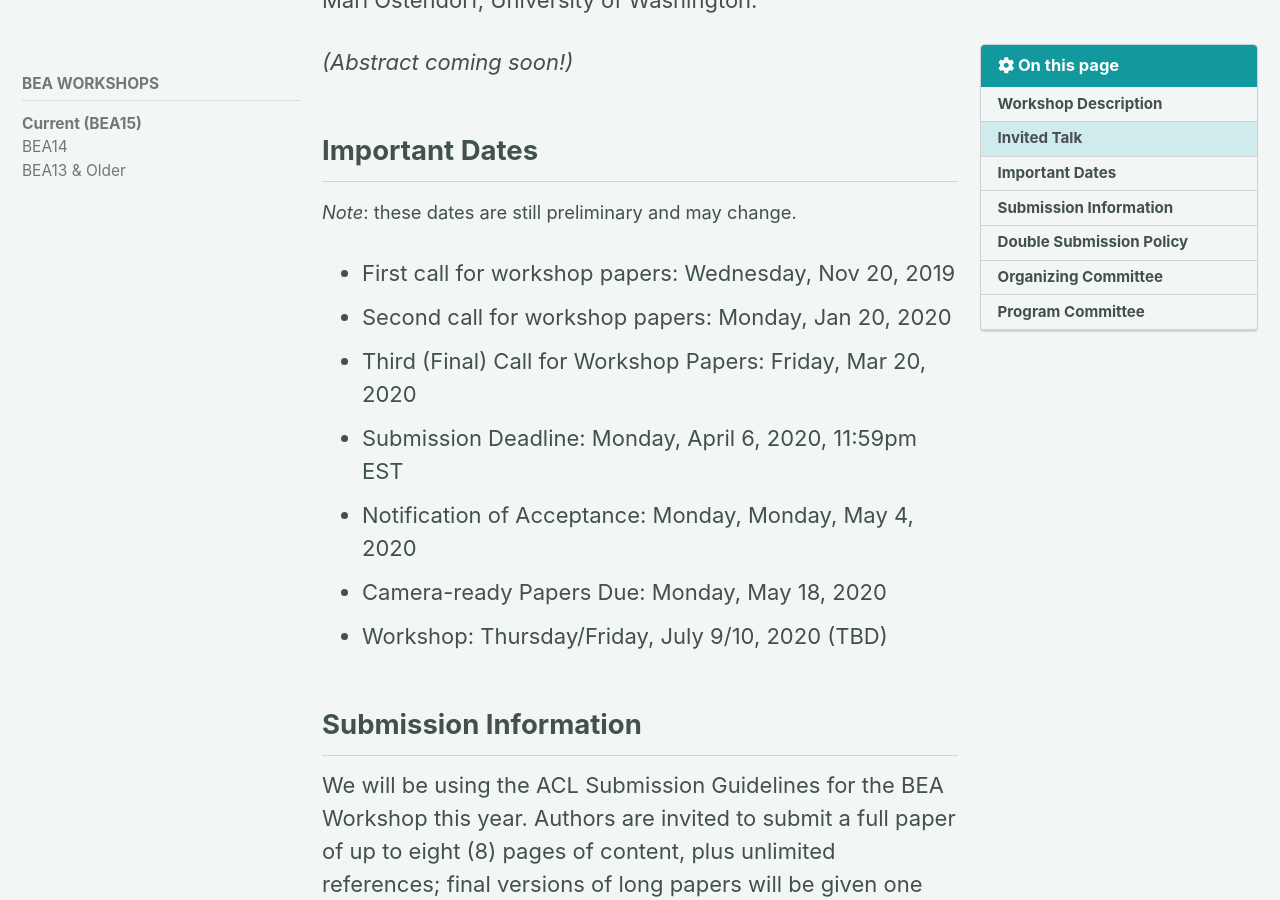
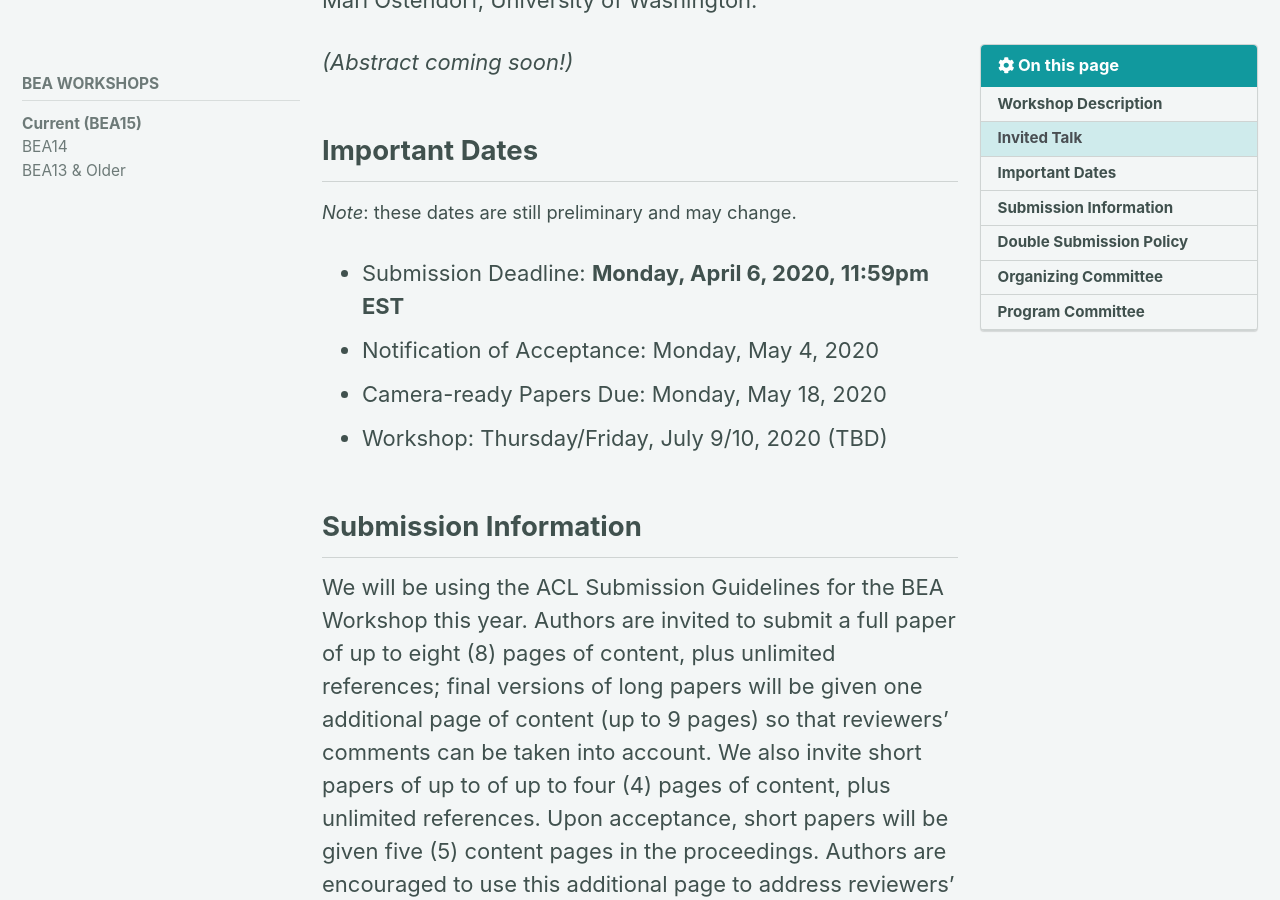
Before and after one commit to sigedu-org/website, a Jekyll site: the page built from _pages/bea/current.md, in a window 1280 px wide and 900 px high, scrolled down 5130 px. Built offline with Jekyll 4.4.1, drawn with Linux system fonts in a browser that asks for light colours; cached includes are drawn as plain includes; nearby versions of some CDN libraries; some of the changed text lies outside the part shown.

Commit message:
Edits to the BEA webpage

```diff
--- a/_pages/bea/current.md
+++ b/_pages/bea/current.md
@@ -89,11 +89,8 @@ Mari Ostendorf, University of Washington.
 
 <span style="font-size: smaller;"><em>Note</em>: these dates are still preliminary and may change.</span>
 
-- First call for workshop papers: Wednesday, Nov 20, 2019
-- Second call for workshop papers: Monday, Jan 20, 2020
-- Third (Final) Call for Workshop Papers: Friday, Mar 20, 2020
-- Submission Deadline: Monday, April 6, 2020, 11:59pm EST
-- Notification of Acceptance: Monday, Monday, May 4, 2020
+- Submission Deadline: **Monday, April 6, 2020, 11:59pm EST**
+- Notification of Acceptance: Monday, May 4, 2020
 - Camera-ready Papers Due: Monday, May 18, 2020
 - Workshop: Thursday/Friday, July 9/10, 2020 (TBD)
 
```
Also changed, not shown: other parts of _pages/bea/current.md (+5 -1 lines).
